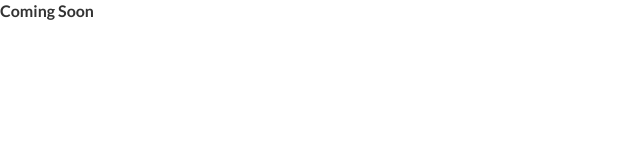
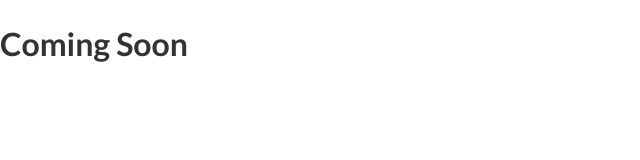
Before and after one commit to Turing551/Turing551.github.io, a website: page index.html in a window 1280 px wide. Shown: the whole page, without its empty margins (0-640 px from the left). Drawn offline with Linux system fonts and the light colour scheme.

Commit message:
small change to test

```diff
--- a/index.html
+++ b/index.html
@@ -24,6 +24,6 @@
 </head>
 
 <body>
-    <strong>Coming Soon</strong>
+    <h1>Coming Soon</h1>
 </body>
 </html>
```
